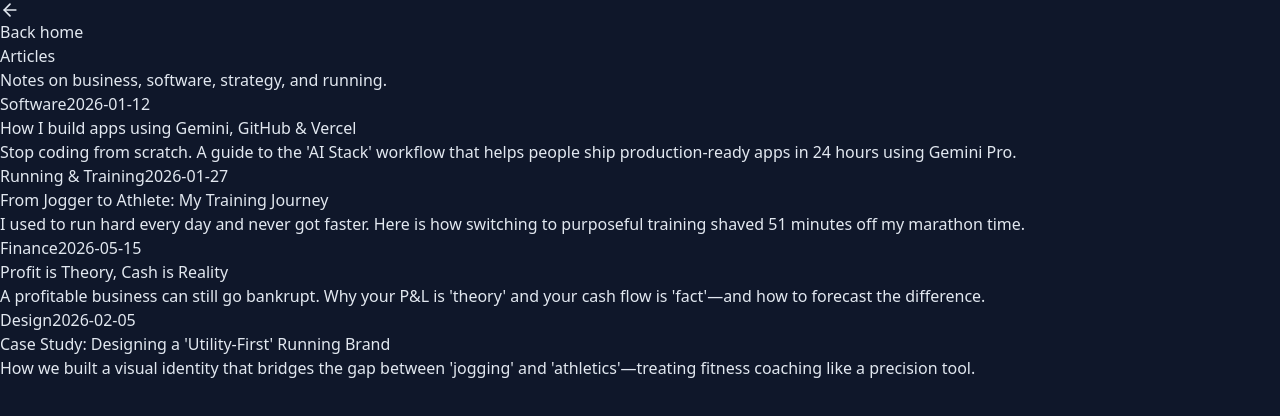
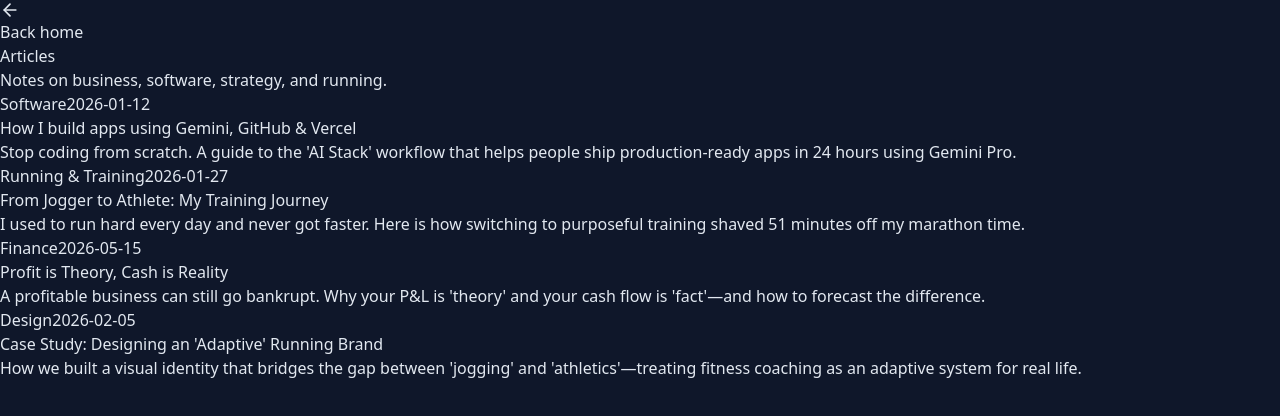
Before and after one commit to sheridan-runs/sheridan-personal, a React (Vite) app: page /articles in a window 1280 px wide. Shown: the top 416 px of the page. Built offline with nearby package versions, Linux system fonts and the light colour scheme.

Commit message:
Update articles.ts

```diff
--- a/src/data/articles.ts
+++ b/src/data/articles.ts
@@ -323,9 +323,9 @@ export const articles: Article[] = [
   // --- DRAFT: BRAND CASE STUDY ---
   {
     slug: "case-study-run-with-run-club-brand",
-    title: "Case Study: Designing a 'Utility-First' Running Brand",
+    title: "Case Study: Designing an 'Adaptive' Running Brand",
     seoTitle: "Building the Run With Run Club Brand Identity | Sheridan Jamieson",
-    description: "How we built a visual identity that bridges the gap between 'jogging' and 'athletics'—treating fitness coaching like a precision tool.",
+    description: "How we built a visual identity that bridges the gap between 'jogging' and 'athletics'—treating fitness coaching as an adaptive system for real life.",
     publishDate: "2026-02-05",
     category: "Design",
     content: `
@@ -336,21 +336,21 @@ export const articles: Article[] = [
       <hr class="border-slate-800 my-8" />
 
       <p class="mb-6">
-        Our target audience isn't trying to make the Olympics, but they aren't just "jogging" either. They are shift workers, tradies, and busy parents who train hard but have real lives. They didn't need a cheerleader. They needed a utility brand.
+        Our target audience isn't trying to make the Olympics, but they aren't just "jogging" either. They are shift workers, tradies, and busy parents who train hard but have real lives. They didn't need a cheerleader. They needed a system that works when life gets messy.
       </p>
       <p class="mb-8">
-        We set out to build a brand that sat at the intersection of <strong>Strava and Streetwear</strong>. Functional, bold, and unapologetically digital.
+        We set out to build a brand that sat at the intersection of <strong>Strava and Streetwear</strong>. Data-driven, bold, but deeply human.
       </p>
 
-      <h2 class="text-2xl font-bold text-white mb-6">1. The Strategy: "Tools, Not Toys"</h2>
+      <h2 class="text-2xl font-bold text-white mb-6">1. The Strategy: "Structure that Bends"</h2>
       <p class="mb-6">
-        The core value proposition of the club is <strong>Structure</strong>. We take the guesswork out of training. Therefore, the brand identity couldn't feel loose or chaotic. It had to feel engineered.
+        The core value proposition of the club is <strong>Adaptive Structure</strong>. We use training theory to build the plan, but we use reality to adjust it. Therefore, the brand identity had to look engineered, but not rigid.
       </p>
 
       <div class="my-8 rounded-xl overflow-hidden border border-slate-700 shadow-2xl">
-        <img src="/Hero.png" alt="Run With Run Club Website Header" class="w-full h-auto" />
+        <img src="/Hero.webp" alt="Run With Run Club Website Header" class="w-full h-auto" />
         <div class="bg-slate-900/80 p-4 text-sm text-slate-400 italic">
-          The aesthetic is "Digital Utility." Clean lines, high contrast, zero fluff.
+          The aesthetic is "Digital Utility." It signals that there is a methodology behind the madness.
         </div>
       </div>
 
@@ -386,7 +386,7 @@ export const articles: Article[] = [
 
       <h2 class="text-2xl font-bold text-white mb-6">4. Service Design: Real Life Rules</h2>
       <p class="mb-6">
-        A brand is more than a logo; it's how you communicate. Our documents don't look like medical forms; they look like technical manuals.
+        A brand is more than a logo; it's how you communicate. Our documents show that we are "Life-First."
       </p>
 
       <div class="grid md:grid-cols-2 gap-6 my-8">
@@ -401,7 +401,7 @@ export const articles: Article[] = [
 
       <h2 class="text-2xl font-bold text-white mb-6">Conclusion</h2>
       <p class="text-lg text-slate-300 mb-10">
-        By treating the coaching service as a utility rather than a lifestyle brand, we attracted exactly the right kind of client: people who are busy, ambitious, and looking for clarity. The design system isn't about being elite; it's about being effective. It signals that we take your training as seriously as you take the rest of your life.
+        By treating the coaching service as a support system rather than just a spreadsheet, we attracted exactly the right kind of client: people who want results, but have real responsibilities. The design signals that we understand the data, but we also respect your schedule.
       </p>
 
       <div class="bg-[#0F172A] border border-slate-700 rounded-2xl p-8 relative overflow-hidden group">
```
